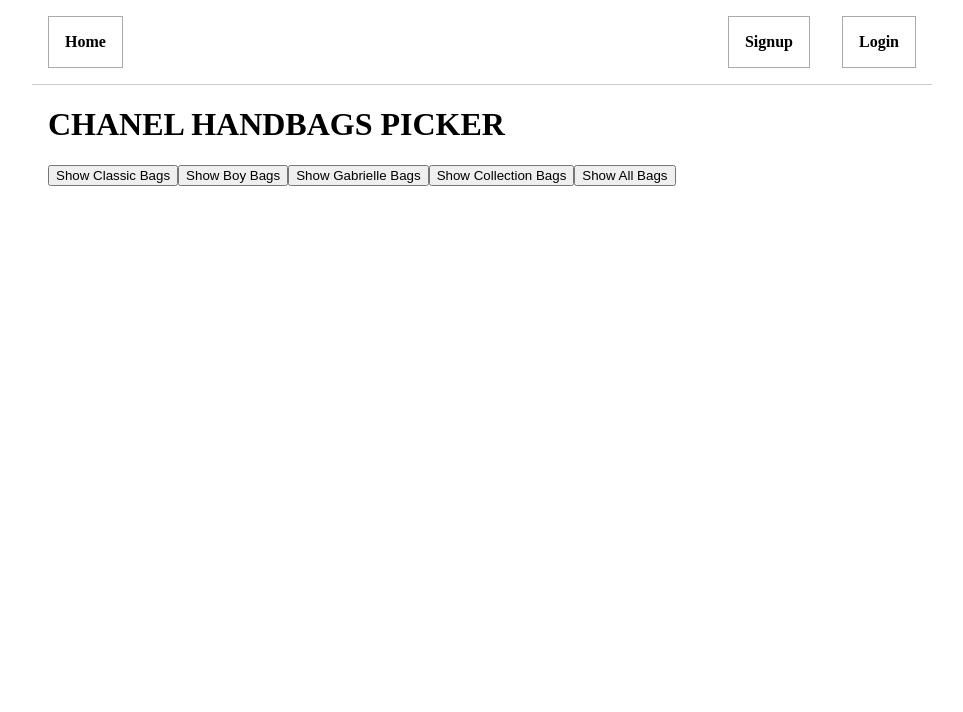
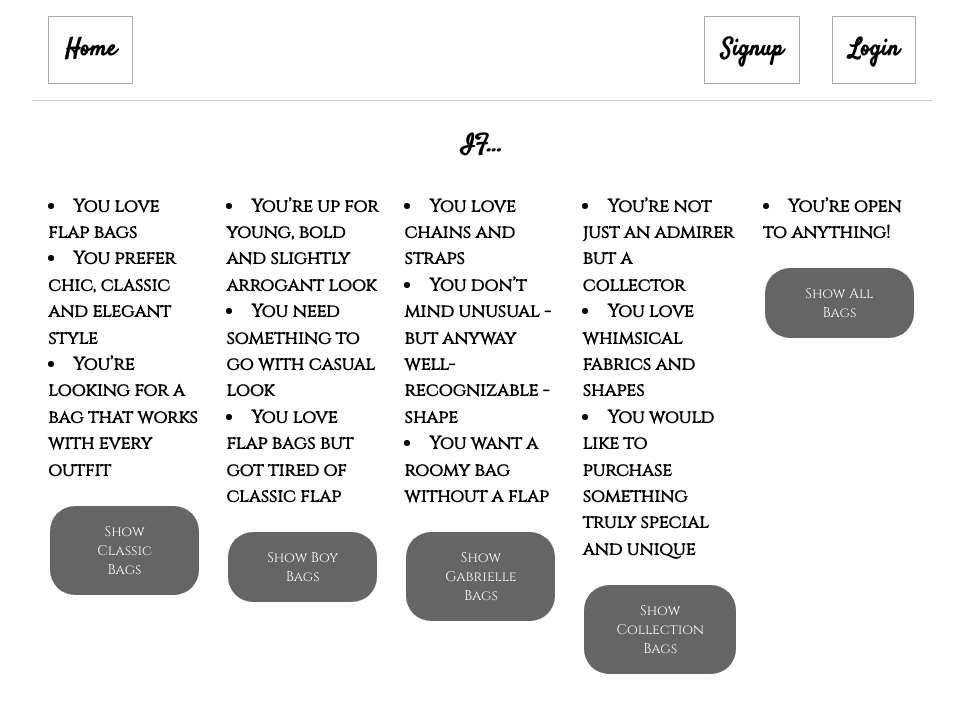
Before and after one commit to anastasiaorlova/chanel-picker-frontend, a React (Create React App) app: page /bags in a window 1280 px wide. Shown: the top 712 px of the page, without its empty margins (158-1121 px from the left). Built offline with nearby package versions, Linux system fonts and the light colour scheme; no server answers.

Commit message:
Only stretch left

```diff
--- a/package.json
+++ b/package.json
@@ -11,7 +11,9 @@
     "react-bootstrap": "^1.3.0",
     "react-dom": "^16.13.1",
     "react-router-dom": "^5.2.0",
-    "react-scripts": "3.4.1"
+    "react-scripts": "3.4.1",
+    "semantic-ui-css": "^2.4.1",
+    "semantic-ui-react": "^1.2.0"
   },
   "scripts": {
     "start": "react-scripts start",
--- a/public/index.html
+++ b/public/index.html
@@ -1,3 +1,5 @@
+<link rel="stylesheet" type="text/css" href="//fonts.googleapis.com/css?family=Satisfy" />
+<link href='https://fonts.googleapis.com/css?family=Cinzel' rel='stylesheet'>
 <!DOCTYPE html>
 <html lang="en">
   <head>
--- a/src/components/BagsCard.js
+++ b/src/components/BagsCard.js
@@ -26,16 +26,16 @@
 
     render() {
         // console.log(this.props)
-        const { id, image, description, style, addFavorite} = this.props
+        const { id, image, description, addFavorite} = this.props
         const { likes } = this.state
 
         return (
             <div className="bag">
-                <img src={image} alt={id} width="550"  />
-                    <p>Description: {description} </p>
-                    <p>Style: {style} </p>
-                    <button onClick={this.handleUpdateLikes}> {likes} <img src="https://emojipedia-us.s3.dualstack.us-west-1.amazonaws.com/thumbs/240/apple/237/heavy-black-heart_2764.png" alt="heart" width="10" height="10" /> </button>
-                    <button onClick = {() => addFavorite(this.props)}> <img src="https://twemoji.maxcdn.com/2/svg/2714.svg" alt="add" width="10" height="10" /></button>
+                <img src={image} alt={id} width="550"/>
+                    <p>{description} </p>
+
+                    <button className="like" onClick={this.handleUpdateLikes}> {likes} liked</button>
+                    <button className="add" onClick = {() => addFavorite(this.props)}><span>Add To Favorite</span></button>
                 </div>
         )
     }
--- a/src/components/Filter.js
+++ b/src/components/Filter.js
@@ -4,13 +4,46 @@
 
     render() {
         return (
-            <div>
-            <button onClick={this.props.toggleClassic}>Show Classic Bags</button>
-            <button onClick={this.props.toggleBoy}>Show Boy Bags</button>
-            <button onClick={this.props.toggleGabrielle}>Show Gabrielle Bags</button>
-            <button onClick={this.props.toggleCollection}>Show Collection Bags</button>
-            <button onClick={this.props.toggleAll}>Show All Bags</button>
-            </div>
+<div class="grid-container">
+    <div class="text">
+        <p>
+        <li>You love flap bags</li>
+        <li>You prefer chic, classic and elegant style</li>
+        <li>You’re looking for a bag that works with every outfit</li>
+        </p>
+        <button className="bagsBtn" onClick={this.props.toggleClassic}>Show Classic Bags</button>
+    </div>
+    <div class="text">
+        <p>
+        <li>You’re up for young, bold and slightly arrogant look</li>
+        <li>You need something to go with casual look</li>
+        <li>You love flap bags but got tired of classic flap</li>
+        </p>
+        <button className="bagsBtn" onClick={this.props.toggleBoy}>Show Boy Bags</button>
+    </div>
+    <div class="text">
+        <p>
+        <li>You love chains and straps</li>
+        <li>You don’t mind unusual - but anyway well-recognizable - shape  </li>
+        <li>You want a roomy bag without a flap</li>
+        </p>
+        <button className="bagsBtn" onClick={this.props.toggleGabrielle}>Show Gabrielle Bags</button>
+    </div>
+    <div class="text">
+        <p>
+        <li>You’re not just an admirer but a collector</li>
+        <li>You love whimsical fabrics and shapes </li>
+        <li>You would like to purchase something truly special and unique</li>
+        </p>
+        <button className="bagsBtn" onClick={this.props.toggleCollection}>Show Collection Bags</button>
+    </div>
+    <div class="text">
+        <p>
+        <li>You’re open to anything!</li>
+        </p>
+        <button className="bagsBtn" onClick={this.props.toggleAll}>Show All Bags</button>
+    </div>
+</div>
         )
     }
 }
--- a/src/components/Profile.js
+++ b/src/components/Profile.js
@@ -36,9 +36,10 @@
 
 handleFaves = () => {
     const favedBags = this.props.faves.map(bag => {
-        return <div>
-        <img src={bag.image} alt="bag" width="550" height="300" />
-        <button onClick={()=> this.handleDelete(bag.id)}>Delete</button>
+        return <div className="faves">
+        <img src={bag.image} alt="bag" width="550" />
+        <br></br>
+        <button className="delete" onClick={()=> this.handleDelete(bag.id)}>Delete</button>
         </div>
     })
     return favedBags
@@ -54,7 +55,7 @@
     <div><form onSubmit={this.handleSubmit}>
     <h1>{username}'s Profile</h1>
 
-    <label>Profile Image</label>
+    <label>Profile Image:</label>
     <input
         type="text"
         name="avatar"
@@ -64,7 +65,7 @@
     />
     <img src={avatar.length ? avatar : "https://cdn.iconscout.com/icon/free/png-512/account-profile-avatar-man-circle-round-user-30452.png"} alt={username} />
 
-    <label>Bio</label>
+    <label>Bio:</label>
     <textarea
         name="bio"
         value={bio}
@@ -73,6 +74,7 @@
 
     <input type="submit" value="Update" />
     </form>
+
     <label className="myBags" ><h1>Favorite bags</h1>
     <br></br>
     {this.handleFaves()}
--- a/src/components/Quiz.css
+++ b/src/components/Quiz.css
@@ -3,8 +3,9 @@
 .card{
 height: auto;
 font-size: 30px;
-background-color: grey;
-color: white;
+background-color: transparent;
+color: black;
+border: 1px solid darkgrey;
 margin:auto;
 width: 700px;
 padding:10px;
--- a/src/components/SignUp.js
+++ b/src/components/SignUp.js
@@ -34,6 +34,7 @@
 const { username, avatar, bio, password } = this.state
 
 return (
+
     <form className="signup" onSubmit={this.handleSubmit}>
     <h1>Signup</h1>
 
@@ -73,7 +74,10 @@
     />
 
     <input type="submit" value="Signup" />
+
+
     </form>
+
 )
 }
 }
--- a/src/containers/App.js
+++ b/src/containers/App.js
@@ -14,7 +14,8 @@
   state = {
     bags: [],
     faves: [],
-    currentUser: null
+    currentUser: null,
+    showPopup: false
   }
 
   componentDidMount() {
@@ -102,6 +103,12 @@
       })
     }
 
+  togglePopup =() => {
+    this.setState({
+          showPopup: !this.state.showPopup
+    });
+      }
+
   render() {
       return (
         <>
--- a/src/containers/BagsContainer.js
+++ b/src/containers/BagsContainer.js
@@ -77,8 +77,8 @@
 
     render() {
         return (
-            <div>
-                <h1>CHANEL HANDBAGS PICKER</h1>
+            <div className="gridBags" >
+                <h1>IF...</h1>
                 <Filter
                 toggleClassic={this.toggleClassic}
                 toggleBoy={this.toggleBoy}
--- a/src/index.css
+++ b/src/index.css
@@ -9,7 +9,7 @@
 
 .logout {
   margin: 0 auto;
-  font-family: 'Lucida Console';
+  font-family: Satisfy;
   font-weight: bold;
   -webkit-font-smoothing: antialiased;
   -moz-osx-font-smoothing: grayscale;
@@ -31,7 +31,8 @@
 
 header a,
 header button {
-  font-size: 1rem;
+  font-family: Satisfy;
+  font-size: 1.5rem;
   display: inline-block;
   background-color: transparent;
   border: 1px solid darkgrey;
@@ -41,6 +42,14 @@
   color: black;
 
 }
+
+h1 {
+  font-family: Satisfy;
+  font-size: 24px;
+  font-style: normal;
+  font-variant: normal;
+  font-weight: 700;
+  line-height: 26.4px; }
 
 main {
   margin: 1rem;
@@ -58,7 +67,7 @@
 
 .signup {
   background-color: transparent;
-  border: 1px solid darkgray;
+  border: 1px solid black;
   display: flex;
   flex-direction: column;
   width: 400px;
@@ -66,16 +75,62 @@
   padding: 0 1rem 1rem;
 }
 
+
 form input {
   margin: 0.25rem 0;
 }
 
 form input[type="submit"] {
-  width: 40%;
+  width: 25%;
+  font-family: Cinzel;
+  font-size:14px;
+  font-weight: bold;
+  border: 2px solid black;
+  background-color: white;
+  color: black;
+  cursor: pointer;
+  border-color:black;
+  color: black;
 }
+
+form input[type="submit"]:hover {
+  background-color:black;
+  color: white;
+}
+
 
 form img {
   width: 150px;
+}
+
+.faves {
+  display: inline-flex;
+  flex-direction: row;
+  align-items: flex-start;
+  justify-content: flex-start;
+  flex-basis: content;
+  margin: 30px;
+  padding: 30px;
+}
+
+.delete {
+  width: 15%;
+  font-family: Cinzel;
+  font-size:14px;
+  font-weight: bold;
+  border: 2px solid darkblue;
+  background-color: white;
+  color:midnightblue;
+  cursor: pointer;
+  border-color: darkgrey;
+  color: black;
+  margin: auto;
+  padding: 10px;
+}
+
+.delete:hover {
+  background-color: darkgrey;
+  color: white;
 }
 
 .myBags {
@@ -87,3 +142,126 @@
   margin: 0 auto;
   padding: 0 1rem 1rem;
 }
+
+.grid-container {
+  display: grid;
+  grid-template-columns: 1fr 1fr 1fr 1fr 1fr;
+  grid-template-rows: 1fr;
+  gap: 25px;
+  grid-template-areas: ". . . . .";
+}
+
+.text {
+  font-family: Cinzel;
+  font-size: 18px;
+  font-style: normal;
+  font-variant: normal;
+  font-weight: 700;
+  line-height: 26.4px;
+}
+
+.bagsBtn {
+  background-color:black;
+  border-radius: 25px;
+  border: none;
+  color: white;
+  padding: 16px 32px;
+  text-align: center;
+  font-family: Cinzel;
+  font-size: 14px;
+  margin: 4px 2px;
+  opacity: 0.6;
+  transition: 0.3s;
+}
+
+.bagsBtn:hover {opacity: 1}
+
+.bag {
+  order: 2;
+  text-align: center;
+  flex-basis: auto;
+  font-family: Cinzel;
+  font-size: 14px;
+  margin: 50px;
+}
+
+.gridBags {
+  display: flex;
+  flex-direction: row;
+  flex-wrap: wrap;
+  justify-content: space-evenly;
+  padding-bottom: 75px;
+}
+
+.like {
+	box-shadow:inset 0px 1px 0px 0px #f5978e;
+	background:linear-gradient(to bottom, #f24537 5%, #c62d1f 100%);
+	background-color:#f24537;
+	border-radius:6px;
+	border:1px solid #d02718;
+	display:inline-block;
+	cursor:pointer;
+	color:#ffffff;
+	font-family: Cinzel;
+  font-size:14px;
+  font-weight: bold;
+	padding:6px 24px;
+	text-decoration:none;
+	text-shadow:0px 1px 0px #810e05;
+}
+.like:hover {
+	background:linear-gradient(to bottom, #c62d1f 5%, #f24537 100%);
+	background-color:#c62d1f;
+}
+.like:active {
+	position:relative;
+	top:1px;
+}
+
+.add {
+  border-radius: 4px;
+  background-color: white;
+  border:1px solid #d02718;
+  color: black;
+  text-align: center;
+  font-family: Cinzel;
+  font-size:14px;
+  font-weight: bold;
+  padding:7px 25px;
+  width: 200px;
+  transition: all 0.5s;
+  cursor: pointer;
+  margin: 5px;
+}
+
+.add span {
+  cursor: pointer;
+  display: inline-block;
+  position: relative;
+  transition: 0.5s;
+}
+
+.add span:after {
+  content: '\00bb';
+  position: absolute;
+  opacity: 0;
+  top: 0;
+  right: -20px;
+  transition: 0.5s;
+}
+
+.add:hover span {
+  padding-right: 25px;
+}
+
+.add:hover span:after {
+  opacity: 1;
+  right: 0;
+}
+
+label {
+  text-align: left;
+  font-family: Cinzel;
+  font-size:14px;
+  font-weight: 600px;
+}
--- a/src/index.js
+++ b/src/index.js
@@ -3,6 +3,7 @@
 import { BrowserRouter as Router } from 'react-router-dom';
 import './index.css';
 import App from './containers/App';
+// import 'semantic-ui-css/semantic.min.css';
 
 ReactDOM.render(
   <Router>
```
Also changed, not shown: 1 other file (tests, documents, lock files or other folders).
